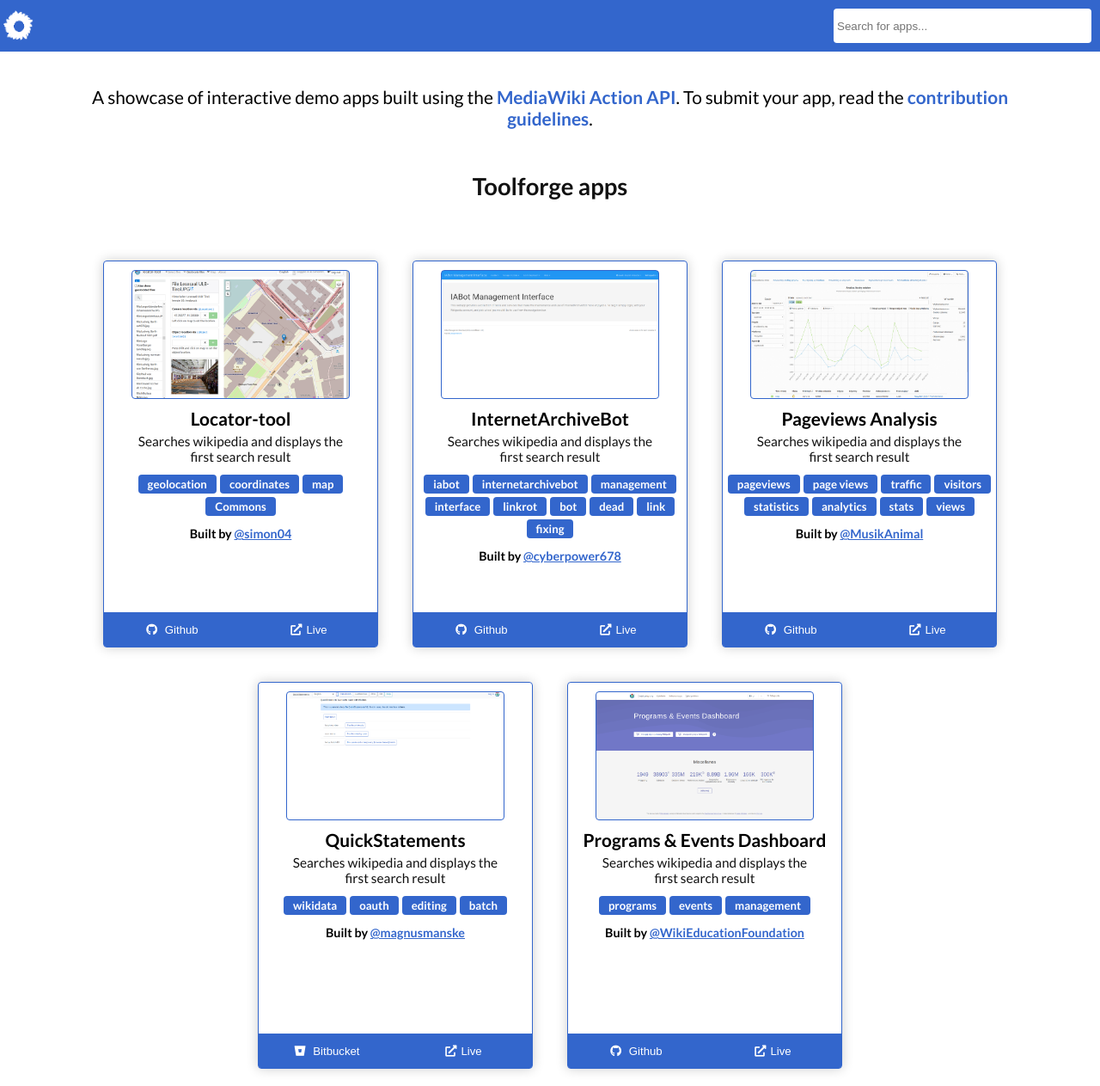
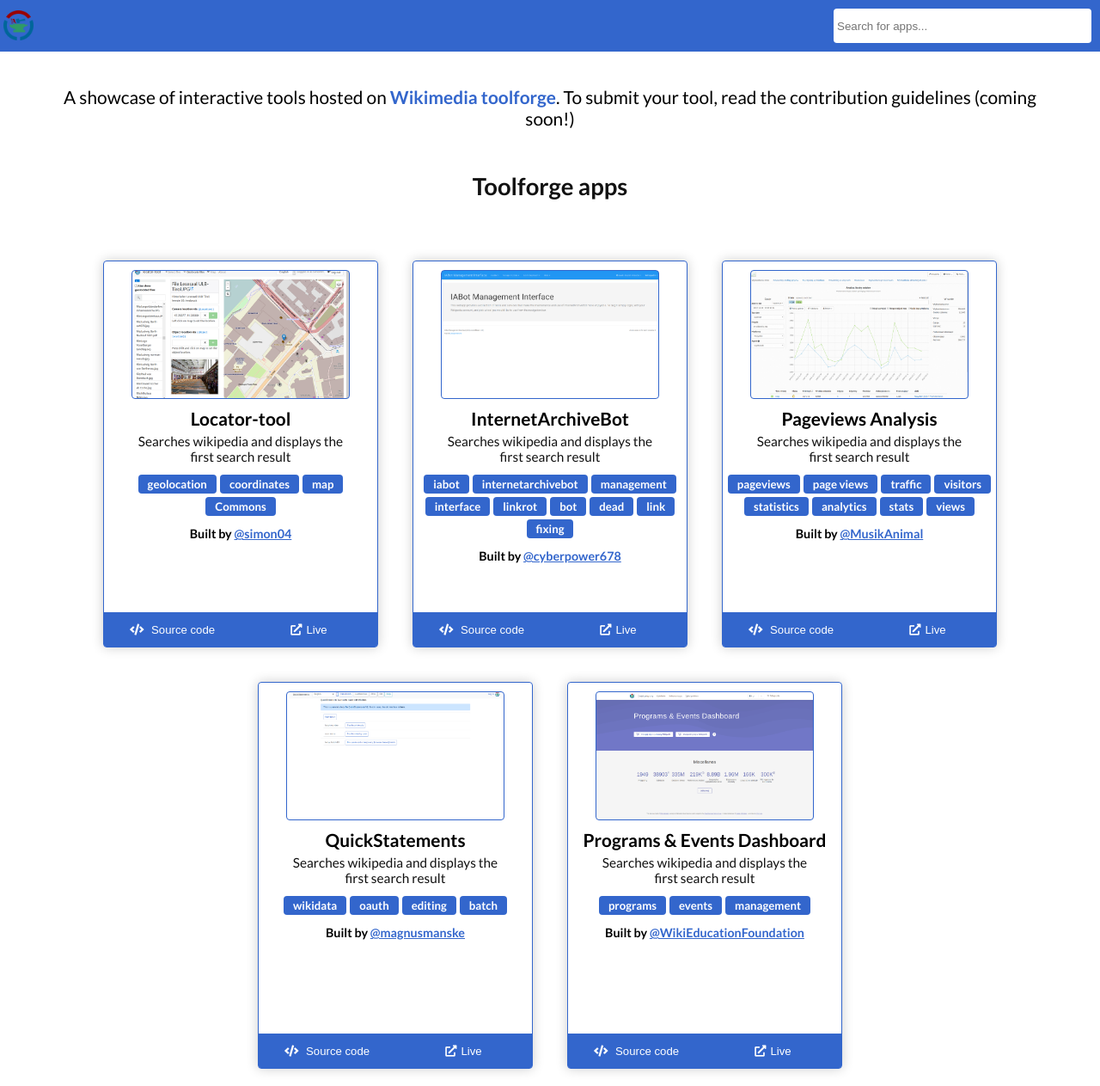
Before and after one commit to n3rsti/tools-gallery, a Flask app: page / in a window 1280 px wide. Shown: the whole page at 86% size. Run offline with Flask 2, Linux system fonts and the light colour scheme; some libraries are stand-ins or nearby versions.

Commit message:
changed icons, text

```diff
--- a/app.py
+++ b/app.py
@@ -23,7 +23,7 @@
     """ Displays the index page accessible at '/'
     """
 
-    with open('apps.json', 'r') as file:
+    with open('tools.json', 'r') as file:
         data = file.read()
         apps = json.loads(data)
 
--- a/templates/index.html
+++ b/templates/index.html
@@ -15,7 +15,7 @@
 <body>
     <header class="navbar">
         <a href="#" class="navbar__link">
-            <img src="{{ url_for('static', filename="logo2.png") }}" alt="" class="navbar__img">
+            <img src="{{ url_for('static', filename="logo3.png") }}" alt="" class="navbar__img">
         </a>
         <input type="search" onkeyup="searchApps()" name="search" class="search__input" id="" placeholder="Search for apps..." autocomplete="off" onfocus="this.placeholder = ''" onblur="this.placeholder = 'Search for apps...'">
 
@@ -25,7 +25,7 @@
 
     </nav>
     <main class="main">
-        <p class="description">A showcase of interactive demo apps built using the <a href="https://www.mediawiki.org/wiki/API:Main_page" class="description__link">MediaWiki Action API</a>. To submit your app, read the <a href="https://github.com/wikimedia/mediawiki-api-demos/blob/master/gallery/contributing.md" class="description__link">contribution guidelines</a>.</p>
+        <p class="description">A showcase of interactive tools hosted on <a href="http://tools.wmflabs.org" class="description__link">Wikimedia toolforge</a>. To submit your tool, read the contribution guidelines (coming soon!) </p>
         <h1 class="title">Toolforge apps</h1>
         <section class="main__cards">
             {% for app in apps %}
@@ -42,23 +42,15 @@
                 </div>
                 {% if 'bitbucket' in app.source %}
                 <h3 class="author">Built by <a href="//bitbucket.org/{{ app.owner }}">@{{ app.owner }}</a></h3>
+                {% elif 'gitlab' in app.source %}
+                <h3 class="author">Built by <a href="//gitlab.com/{{ app.owner }}">@{{ app.owner }}</a></h3>
+                {% else %}
+                <h3 class="author">Built by <a href="//github.com/{{ app.owner }}">@{{ app.owner }}</a></h3>
+                {% endif %}
                 <div class="card__buttons">
-                    <button class="button__link"><a href="{{ app.source }}"><i class="fab fa-bitbucket"></i> Bitbucket</a></button>
+                    <button class="button__link"><a href="{{ app.source }}"><i class="fas fa-code"></i> Source code</a></button>
                     <button class="button__link"><a href="{{ app.url }}"><i class="fas fa-external-link-alt"></i>Live</a></button>
                 </div>
-                {% elif 'gitlab' in app.source %}
-                <h3 class="author">Built by <a href="//gitlab.com/{{ app.owner }}">@{{ app.owner }}</a></h3>
-                <div class="card__buttons">
-                    <button class="button__link"><a href="{{ app.source }}"><i class="fab fa-gitlab"></i> Gitlab</a></button>
-                    <button class="button__link"><a href="{{ app.url }}"><i class="fas fa-external-link-alt"></i>Live</a></button>
-                </div>
-                {% else %}
-                <h3 class="author">Built by <a href="//github.com/{{ app.owner }}">@{{ app.owner }}</a></h3>
-                <div class="card__buttons">
-                    <button class="button__link"><a href="{{ app.source }}"><i class="fab fa-github"></i> Github</a></button>
-                    <button class="button__link"><a href="{{ app.url }}"><i class="fas fa-external-link-alt"></i>Live</a></button>
-                </div>
-                {% endif %}
             </div>
             {% endfor %}
 
```
Also changed, not shown: static/logo2.png (deleted), tools.json (renamed from apps.json).
